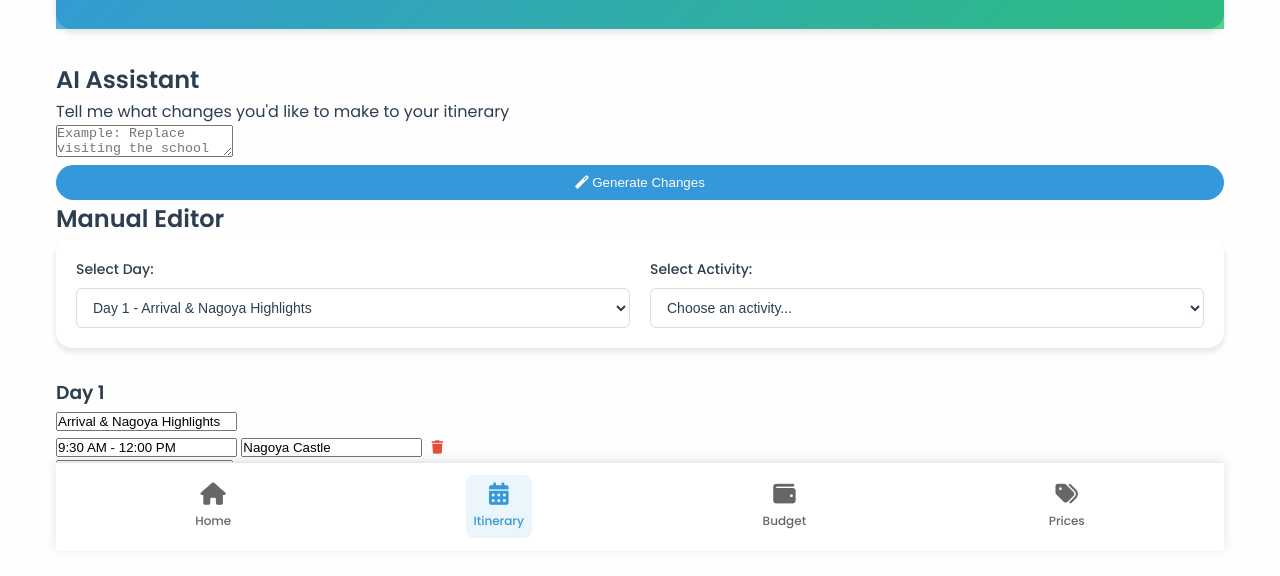
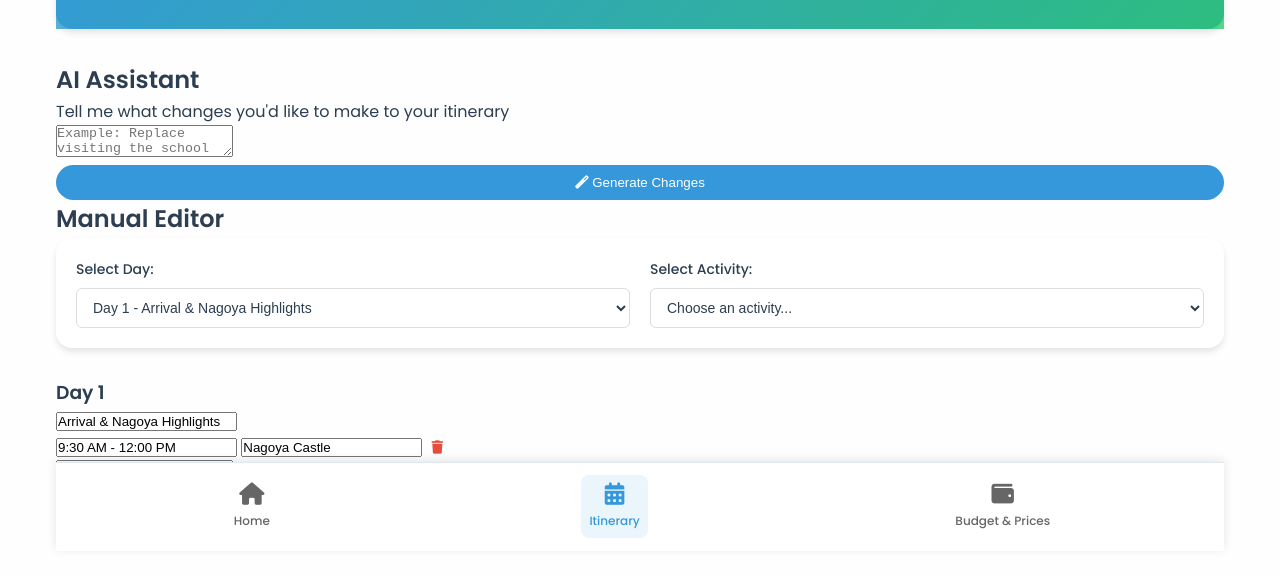
Before and after one commit to inducedcandle172/nagoya-trip-planner, a website: page itinerary-editor.html in a window 1280 px wide. Shown: the part 164-740 px from the top of the page. Drawn offline with Linux system fonts and the light colour scheme.

Commit message:
Simplify navigation bar to combine budget and prices into one button

```diff
--- a/itinerary-editor.html
+++ b/itinerary-editor.html
@@ -85,11 +85,7 @@
             </a>
             <a href="budget.html" class="nav-item">
                 <i class="fas fa-wallet"></i>
-                <span>Budget</span>
-            </a>
-            <a href="budget.html" class="nav-item">
-                <i class="fas fa-tags"></i>
-                <span>Prices</span>
+                <span>Budget & Prices</span>
             </a>
         </nav>
     </div>
```
Also changed, not shown: index.html (+1 -1 lines).
